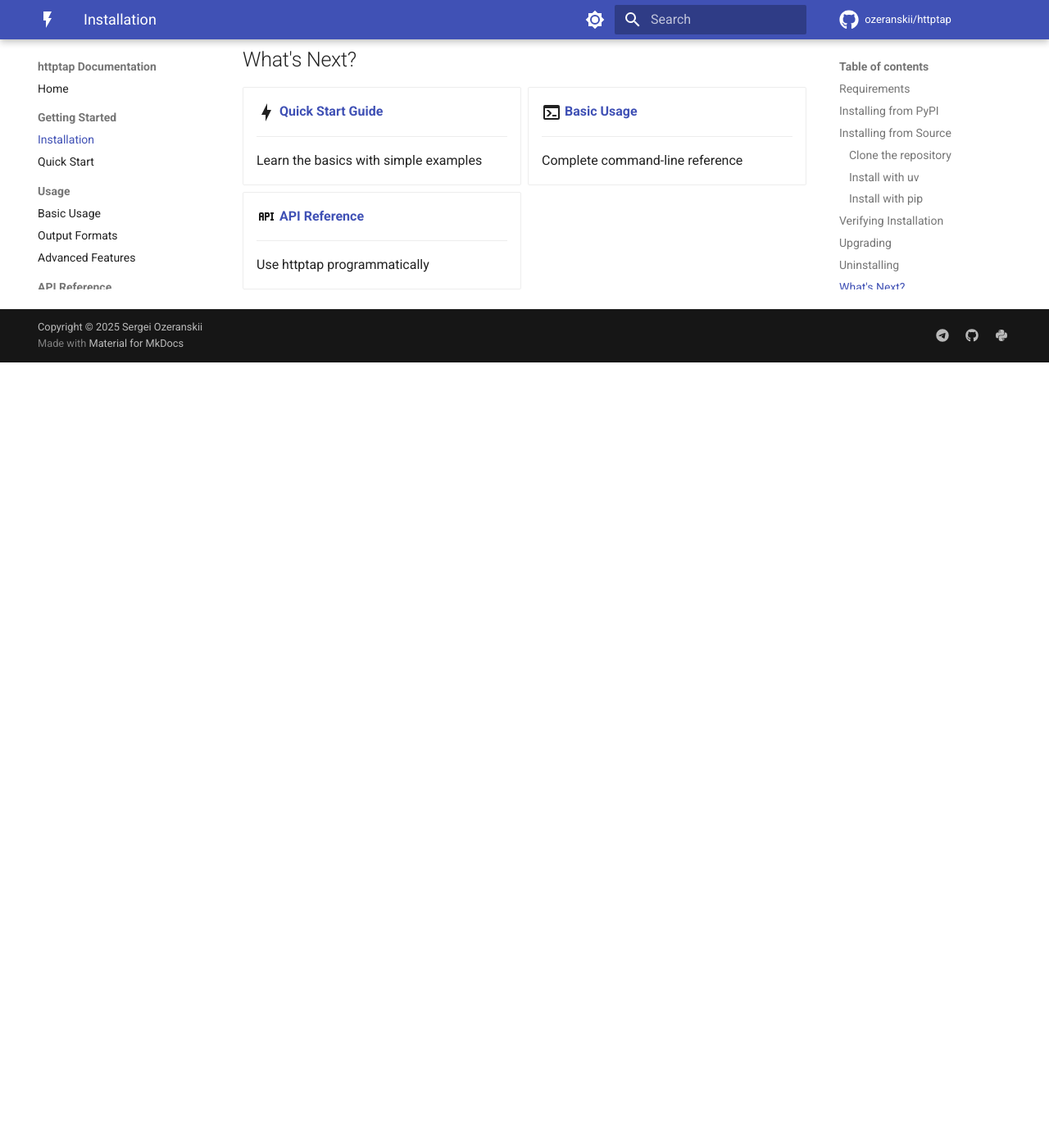
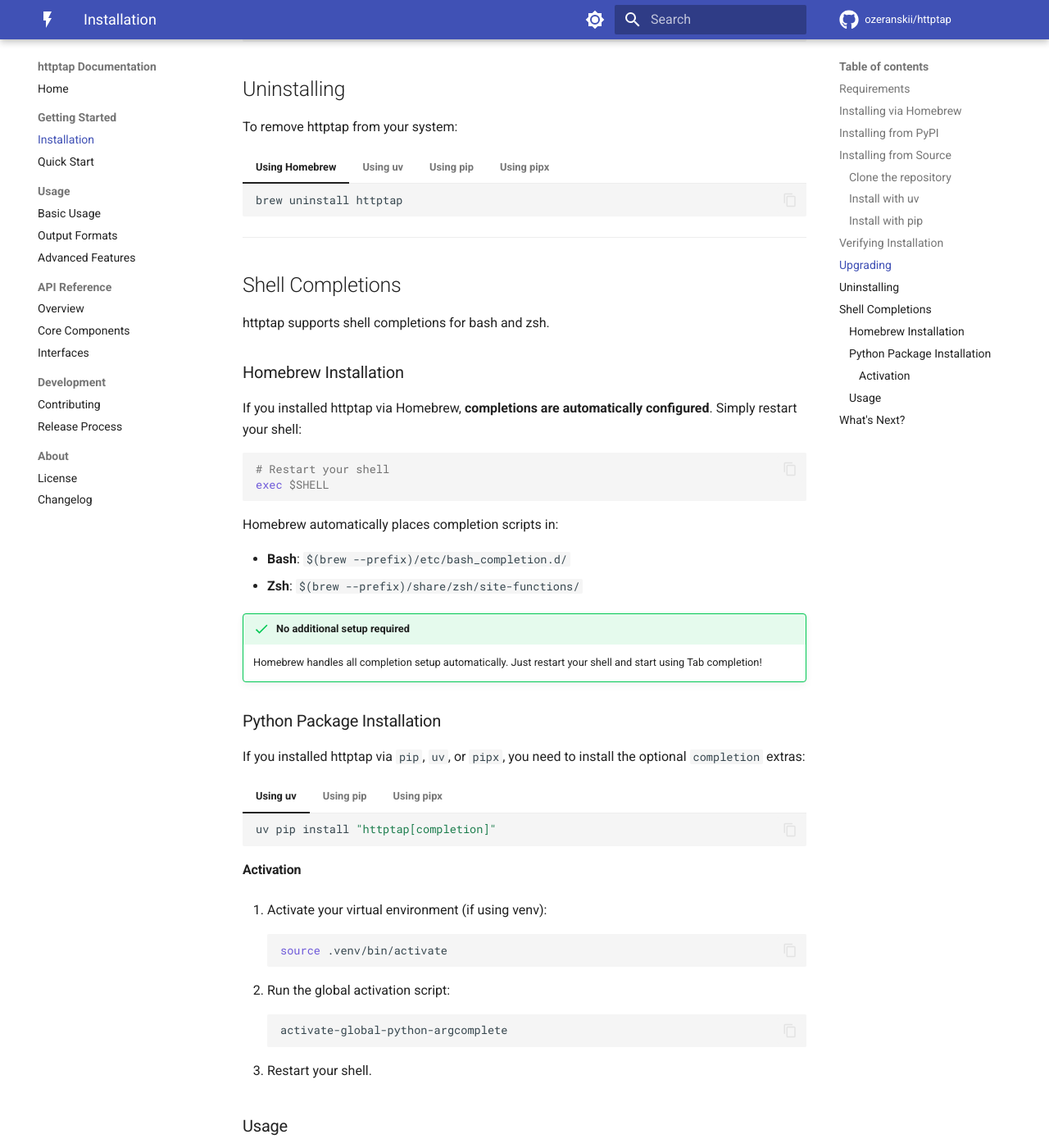
Before and after one commit to ozeranskii/httptap, an MkDocs documentation site: the page built from docs/getting-started/installation.md, in a window 1280 px wide and 1400 px high, scrolled down 1933 px. Shown: the whole window at 82% size. Built offline with MkDocs 1.6.1 and Material for MkDocs 9.7.7, drawn with Linux system fonts in a browser that asks for light colours; comment, search, counter and statistics services are not loaded; before the commit the page ends 2375 px from its top, so only the background shows below that; some of the changed text lies outside the part shown.

Commit message:
feat(cli): add shell completions support and update installation docs (#33)

````diff
--- a/docs/getting-started/installation.md
+++ b/docs/getting-started/installation.md
@@ -9,6 +9,23 @@
 - **macOS, Linux, or Windows** operating system
 
 No system dependencies beyond standard networking are required.
+
+## Installing via Homebrew
+
+=== "macOS"
+
+    ```bash
+    brew install httptap
+    ```
+
+=== "Linux"
+
+    ```bash
+    brew install httptap
+    ```
+
+!!! tip "Recommended for macOS/Linux users"
+    Homebrew installation is the simplest method and includes automatic shell completion setup.
 
 ## Installing from PyPI
 
@@ -80,6 +97,12 @@
 
 To upgrade httptap to the latest version:
 
+=== "Using Homebrew"
+
+    ```bash
+    brew upgrade httptap
+    ```
+
 === "Using uv"
 
     ```bash
@@ -95,6 +118,12 @@
 ## Uninstalling
 
 To remove httptap from your system:
+
+=== "Using Homebrew"
+
+    ```bash
+    brew uninstall httptap
+    ```
 
 === "Using uv"
 
@@ -113,6 +142,87 @@
     ```bash
     pipx uninstall httptap
     ```
+
+---
+
+## Shell Completions
+
+httptap supports shell completions for bash and zsh.
+
+### Homebrew Installation
+
+If you installed httptap via Homebrew, **completions are automatically configured**. Simply restart your shell:
+
+```bash
+# Restart your shell
+exec $SHELL
+```
+
+Homebrew automatically places completion scripts in:
+
+- **Bash**: `$(brew --prefix)/etc/bash_completion.d/`
+- **Zsh**: `$(brew --prefix)/share/zsh/site-functions/`
+
+!!! success "No additional setup required"
+    Homebrew handles all completion setup automatically. Just restart your shell and start using Tab completion!
+
+### Python Package Installation
+
+If you installed httptap via `pip`, `uv`, or `pipx`, you need to install the optional `completion` extras:
+
+=== "Using uv"
+
+    ```bash
+    uv pip install "httptap[completion]"
+    ```
+
+=== "Using pip"
+
+    ```bash
+    pip install "httptap[completion]"
+    ```
+
+=== "Using pipx"
+
+    ```bash
+    pipx install "httptap[completion]"
+    ```
+
+#### Activation
+
+1. Activate your virtual environment (if using venv):
+
+    ```bash
+    source .venv/bin/activate
+    ```
+
+2. Run the global activation script:
+
+    ```bash
+    activate-global-python-argcomplete
+    ```
+
+3. Restart your shell.
+
+### Usage
+
+Once installed and activated, you can use `Tab` to autocomplete commands and options:
+
+```bash
+# Complete command options
+httptap --<TAB>
+
+# Complete after typing partial option
+httptap --fol<TAB>
+# Completes to: httptap --follow
+
+# Complete multiple options
+httptap --follow --time<TAB>
+# Completes to: httptap --follow --timeout
+```
+
+!!! note
+    The global activation script provides argument completions for bash and zsh only. Other shells are not covered by the script and must be configured separately.
 
 ---
 
--- a/pyproject.toml
+++ b/pyproject.toml
@@ -59,6 +59,11 @@
     "dnspython>=2.8.0",
 ]
 
+[project.optional-dependencies]
+completion = [
+    "argcomplete>=3.6.3",
+]
+
 [project.scripts]
 httptap = "httptap.cli:main"
 
@@ -94,6 +99,7 @@
 
 typing = [
     "mypy>=1.18.2",
+    "argcomplete>=3.6.3",
 ]
 
 test = [
````
Also changed, not shown: README.md (+78 -1 lines), docs/usage/basic.md (+46 -1 lines), 6 other files.
